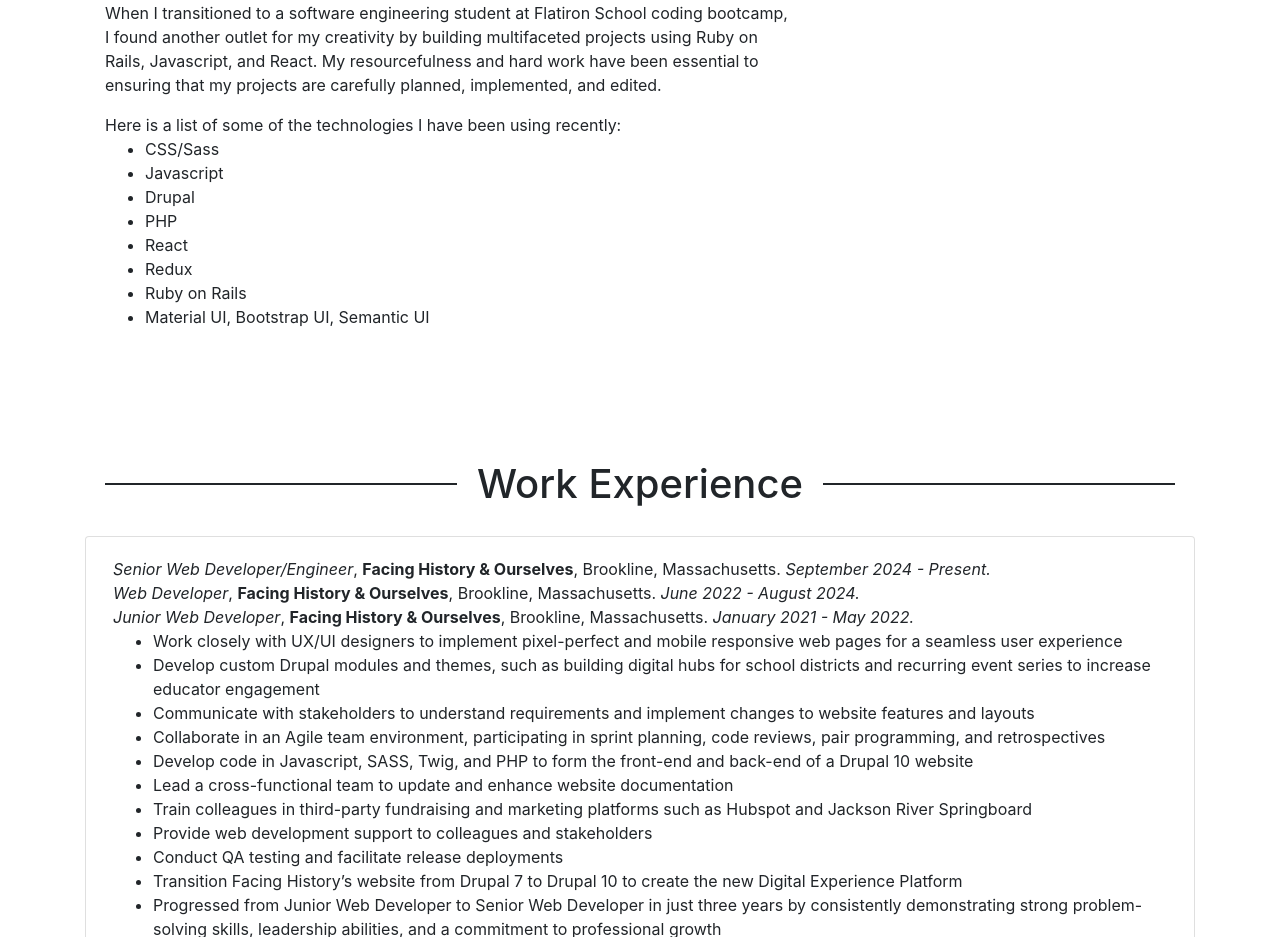
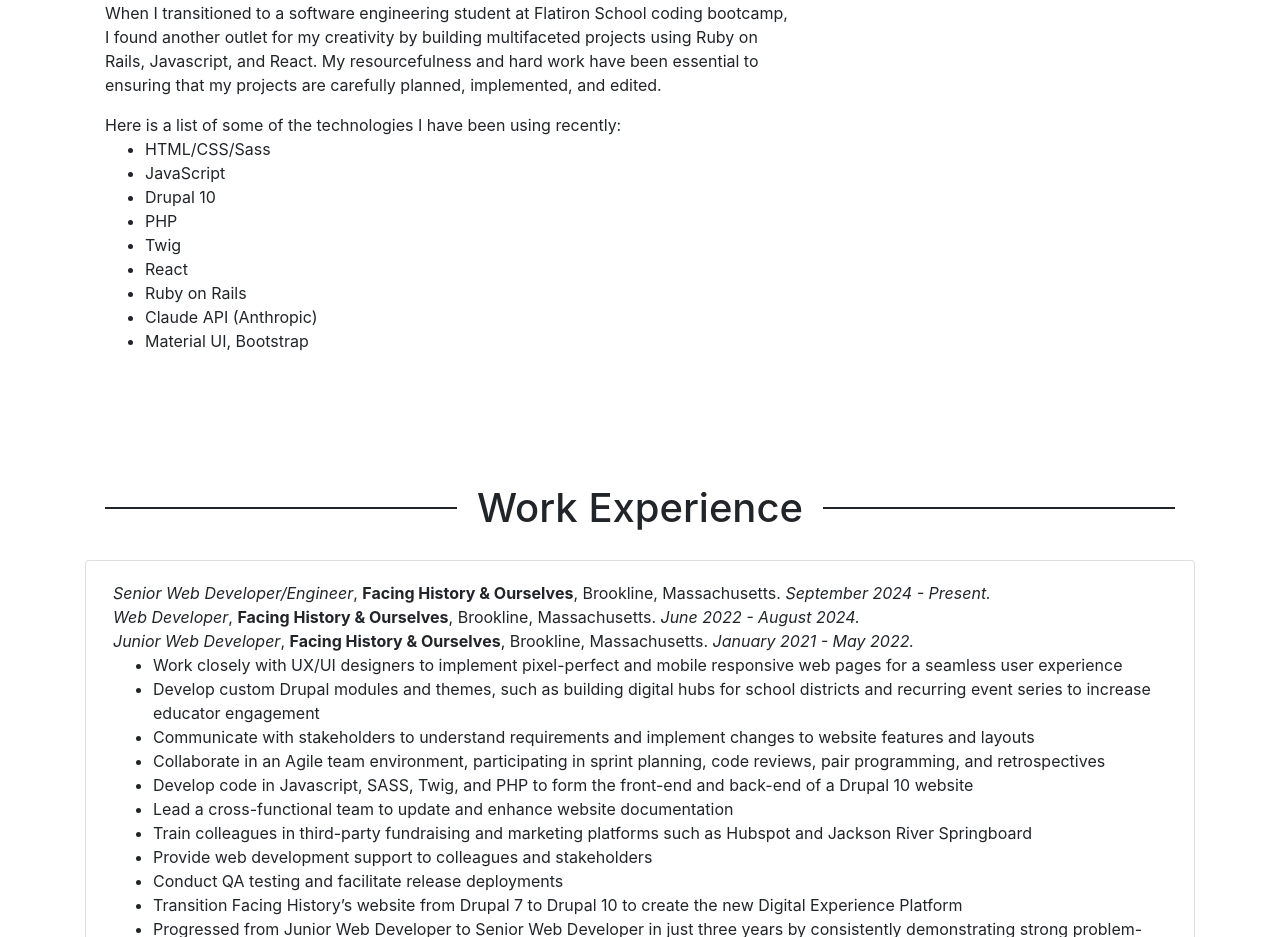
Before and after one commit to chsohn15/amplifyapp, a React (Create React App) app: page / in a window 1280 px wide. Shown: the part 1320-2257 px from the top of the page. Built offline with nearby package versions, Linux system fonts and the light colour scheme; no server answers.

Commit message:
Update my story

```diff
--- a/src/components/MyStory.js
+++ b/src/components/MyStory.js
@@ -29,14 +29,15 @@
                     <p>When I transitioned to a software engineering student at Flatiron School coding bootcamp, I found another outlet for my creativity by building multifaceted projects using Ruby on Rails, Javascript, and React. My resourcefulness and hard work have been essential to ensuring that my projects are carefully planned, implemented, and edited.</p>
                     <pr>Here is a list of some of the technologies I have been using recently:</pr>
                 <ul>
-                <li>CSS/Sass</li>
-                <li>Javascript</li>
-                <li>Drupal</li>
+                <li>HTML/CSS/Sass</li>
+                <li>JavaScript</li>
+                <li>Drupal 10</li>
                 <li>PHP</li>
+                <li>Twig</li>
                 <li>React</li>
-                <li>Redux</li>
                 <li>Ruby on Rails</li>
-                <li>Material UI, Bootstrap UI, Semantic UI</li>
+                <li>Claude API (Anthropic)</li>
+                <li>Material UI, Bootstrap</li>
             </ul>
 
                   </Card.Text>
```
